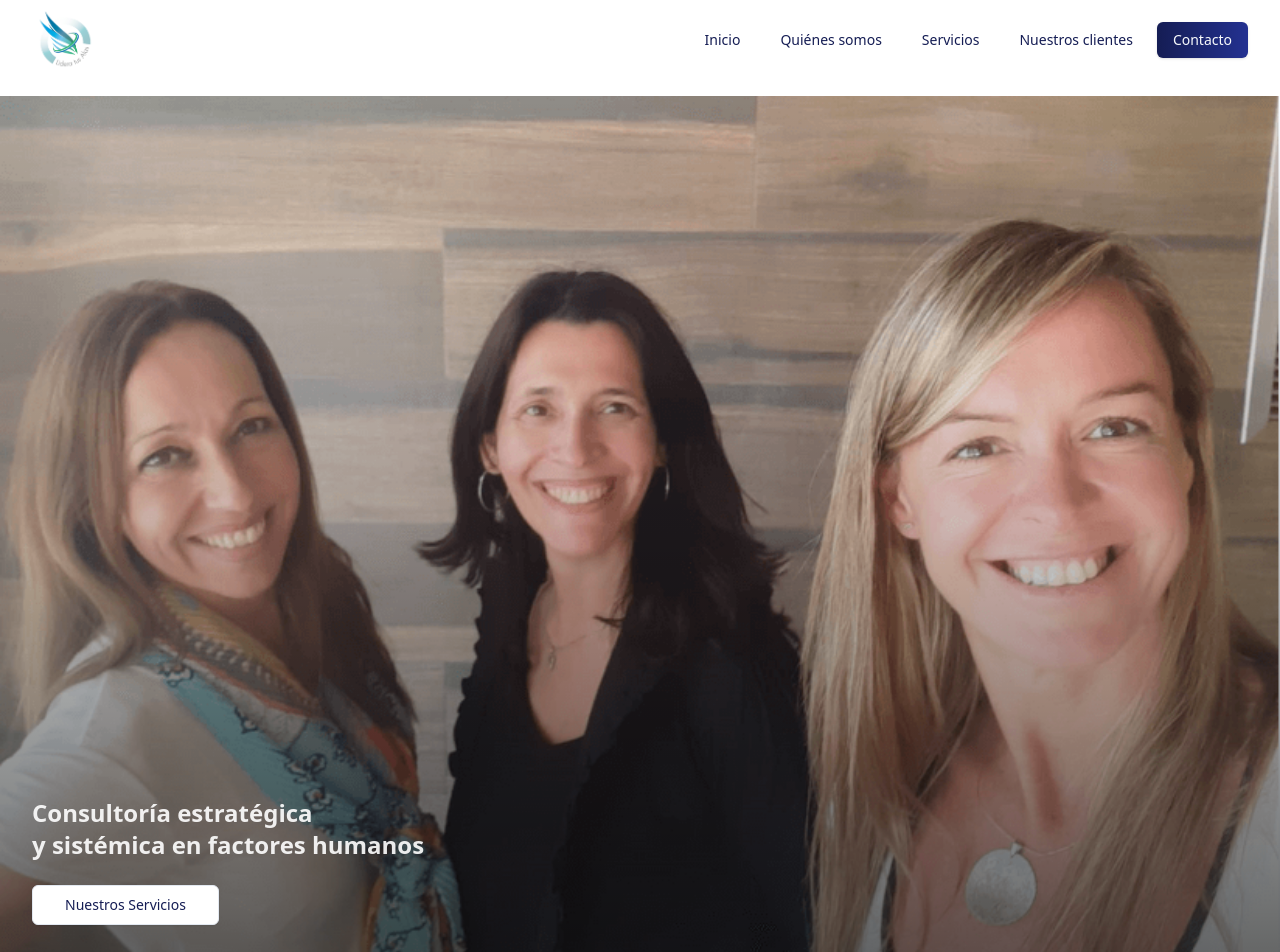
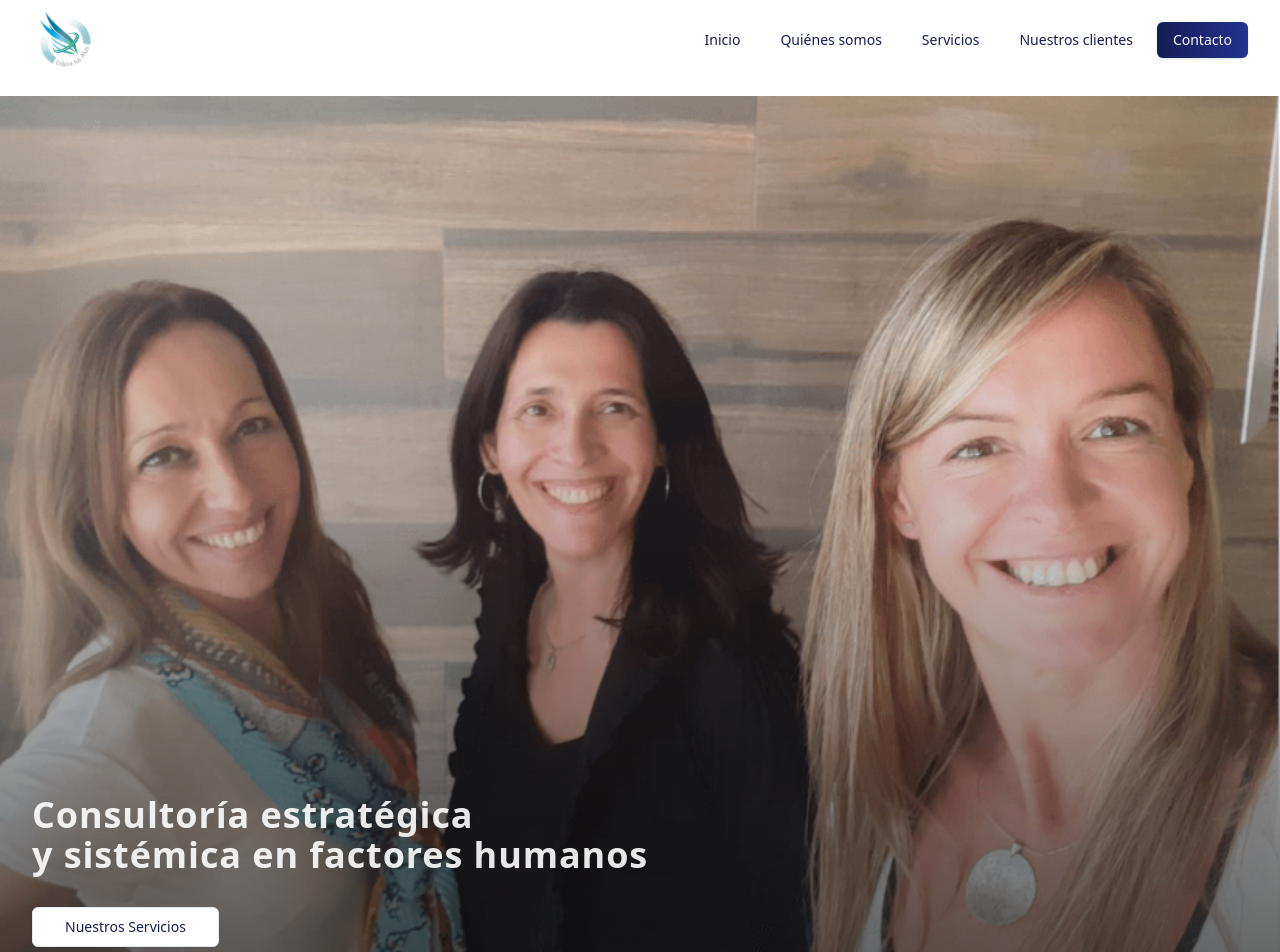
Before and after one commit to natalischwartz/Proyecto-Lideratusalas, a React (Vite) app: page / in a window 1280 px wide. Shown: the top 952 px of the page. Built offline with nearby package versions, Linux system fonts and the light colour scheme.

Commit message:
cambie estilos en hero

```diff
--- a/src/components/Hero.jsx
+++ b/src/components/Hero.jsx
@@ -26,18 +26,18 @@ const Hero = () => {
        <div className="overlay"></div>
 
          {/*  Hero Content */}
-        <div className="max-w-3xl content inset-x-0 bottom-4 px-4 sm:px-6 lg:px-8 z-10">
+        <div className="max-w-3xl content inset-x-0 bottom-0 px-5  lg:px-8 z-10">
             {/* <h1 className="text-4xl sm:text-5xl lg:text-6xl font-bold font-['Playfair_Display'] text-white mb-4">
               Lorem ipsum
             </h1> */}
-            <div>
-              <p className='text-lg sm:text-xl lg:text-2xl text-white/90 mb-6 max-w-2xl font-bold'>
+            <div className='title-container'>
+              <p className='text-lg sm:text-xl lg:text-4xl tracking-wide text-white/90 max-w-2xl font-bold'>
                 Consultoría estratégica <br />
                  y sistémica en factores humanos
               </p>
 
             </div>
-            <div className="">
+            <div className="-mb-2">
                 <Button
                 size="lg"
                 variant="outline"
--- a/src/index.css
+++ b/src/index.css
@@ -116,9 +116,12 @@
 .content {
   position: absolute;
   inset-inline: 0;
-  bottom: 2rem;
+  bottom: 1.1rem;
   z-index: 10;
-  padding-inline: 1rem;
+}
+
+.title-container{
+  margin-bottom:2rem;
 }
 
 @media (max-width: 640px) {
@@ -136,6 +139,10 @@
     transition: none !important;
      }
 
+    .title-container{
+    margin-bottom:1rem;
+}
+
   }
 
   @media (min-width:768px ){
```
